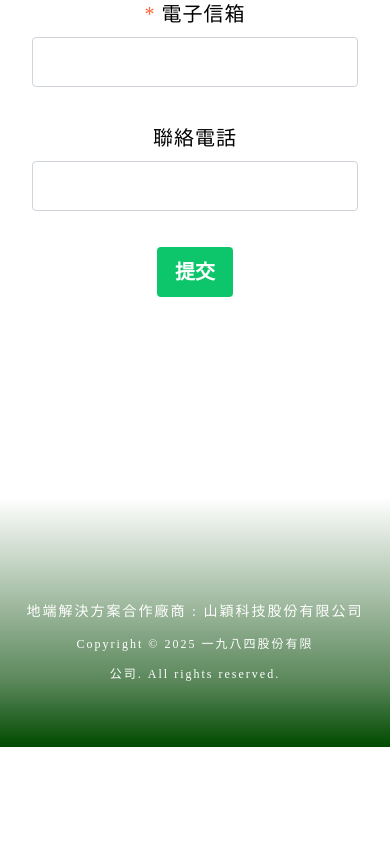
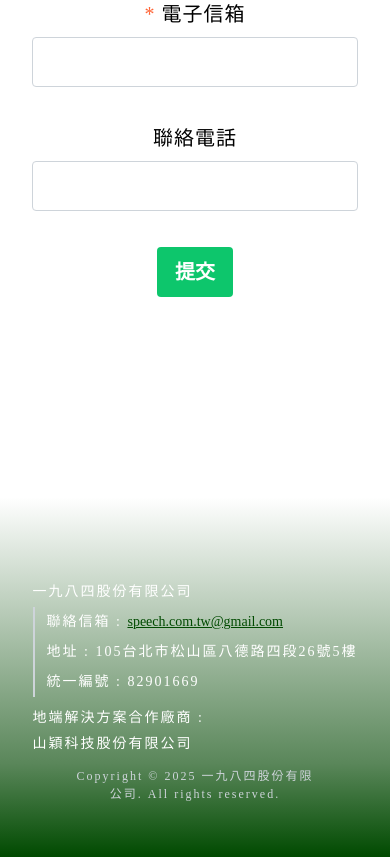
Before and after one commit to alicevvv/AKO-official, a plain HTML site: page index.html in a window 390 px wide. Shown: the part 9182-10039 px from the top of the page. Before the commit the page ends 9929 px from the top, so only its background shows below. Drawn offline with Linux system fonts and the light colour scheme; a script that the page names is missing; a web font is replaced by a local one.

Commit message:
feat: update footer & highlight

```diff
--- a/index.css
+++ b/index.css
@@ -146,6 +146,16 @@ button {
       color: var(--secondary-color-hover);
     }
   }
+
+  .contact-button {
+    background-color: var(--primary-color);
+    color: var(--white);
+    padding: 4px 6px;
+
+    &:hover {
+      background-color: var(--white);
+    }
+  }
 }
 
 .mobile-menu {
@@ -198,6 +208,10 @@ button {
     width: 100vw;
     height: 100vh;
     z-index: -1;
+  }
+
+  .contact-button {
+    color: var(--primary-color);
   }
 }
 
@@ -711,7 +725,7 @@ footer {
   flex-direction: column;
   align-items: center;
   gap: 2px;
-  height: 230px;
+  height: 320px;
   font-weight: 500;
   font-size: 16px;
   line-height: 30px;
@@ -726,19 +740,49 @@ footer {
   );
 
   @media (max-width: 600px) {
-    height: 250px;
+    height: 360px;
     font-size: 14px;
   }
 
-  .company-name {
-    margin: 110px 0 0 0;
+  .footer-email {
+    letter-spacing: 0px;
+    color: var(--secondary-color);
+
+    &:hover {
+      color: var(--primary-color-hover);
+    }
+  }
+
+  .footer-info {
+    margin: 85px 0 0 0;
+    text-align: left;
+    display: flex;
+    flex-direction: row;
+    gap: 52px;
+
+    .company-info {
+      text-align: left;
+      border-left: 2.5px solid var(--gray-light-border);
+      padding: 0 0 0 12px;
+      font-size: 14px;
+    }
+
+    .partner-name {
+      line-height: 26px;
+    }
 
     @media (max-width: 600px) {
-      margin: 100px 0 0 0;
+      margin: 80px 0 0 0;
+      flex-direction: column;
+      gap: 8px;
     }
   }
+
   .copyright {
+    color: var(--gray-light-border);
     font-size: 12px;
+    line-height: 18px;
+    margin: 8px 0 0 0;
 
     @media (max-width: 600px) {
       max-width: 240px;
--- a/index.html
+++ b/index.html
@@ -27,7 +27,7 @@
       <a class="nav-item" href="#customers">客戶案例</a>
       <a class="nav-item" href="#questions">常見問題</a>
       <a class="nav-item" href="#about">關於我們</a>
-      <a class="nav-item" href="#contact">聯絡我們</a>
+      <a class="nav-item contact-button" href="#contact">聯絡我們</a>
       <div class="language-group">
         <button class="language-button" id="languageButton">
           <img src="./asset/language-icon.png">
@@ -50,7 +50,7 @@
       <a class="nav-item" href="#customers">客戶案例</a>
       <a class="nav-item" href="#questions">常見問題</a>
       <a class="nav-item" href="#about">關於我們</a>
-      <a class="nav-item" href="#contact">聯絡我們</a>
+      <a class="nav-item contact-button" href="#contact">聯絡我們</a>
       <div class="language-group">
         <button class="language-button" id="languageButtonMobile">
           <img src="./asset/language-icon.png">
@@ -324,8 +324,22 @@
 
   <!-- footer -->
   <footer>
-    <div class="company-name">
-      地端解決方案合作廠商 : 山穎科技股份有限公司
+    <div class="footer-info">
+      <div class="company-name">
+        <div class="company-title">一九八四股份有限公司</div>
+        <div class="company-info">
+          聯絡信箱 :
+          <a href="mailto:speech.com.tw@gmail.com" class="footer-email" type="email">
+            speech.com.tw@gmail.com
+          </a><br/>
+          地址 : 105台北市松山區八德路四段26號5樓<br/>
+          統一編號 : 82901669<br/>
+        </div>
+      </div>
+      <div class="partner-name">
+        <div>地端解決方案合作廠商 : </div>
+        <div>山穎科技股份有限公司</div>
+      </div>
     </div>
     <div class="copyright">
       Copyright © 2025 一九八四股份有限公司. All rights reserved.
```
